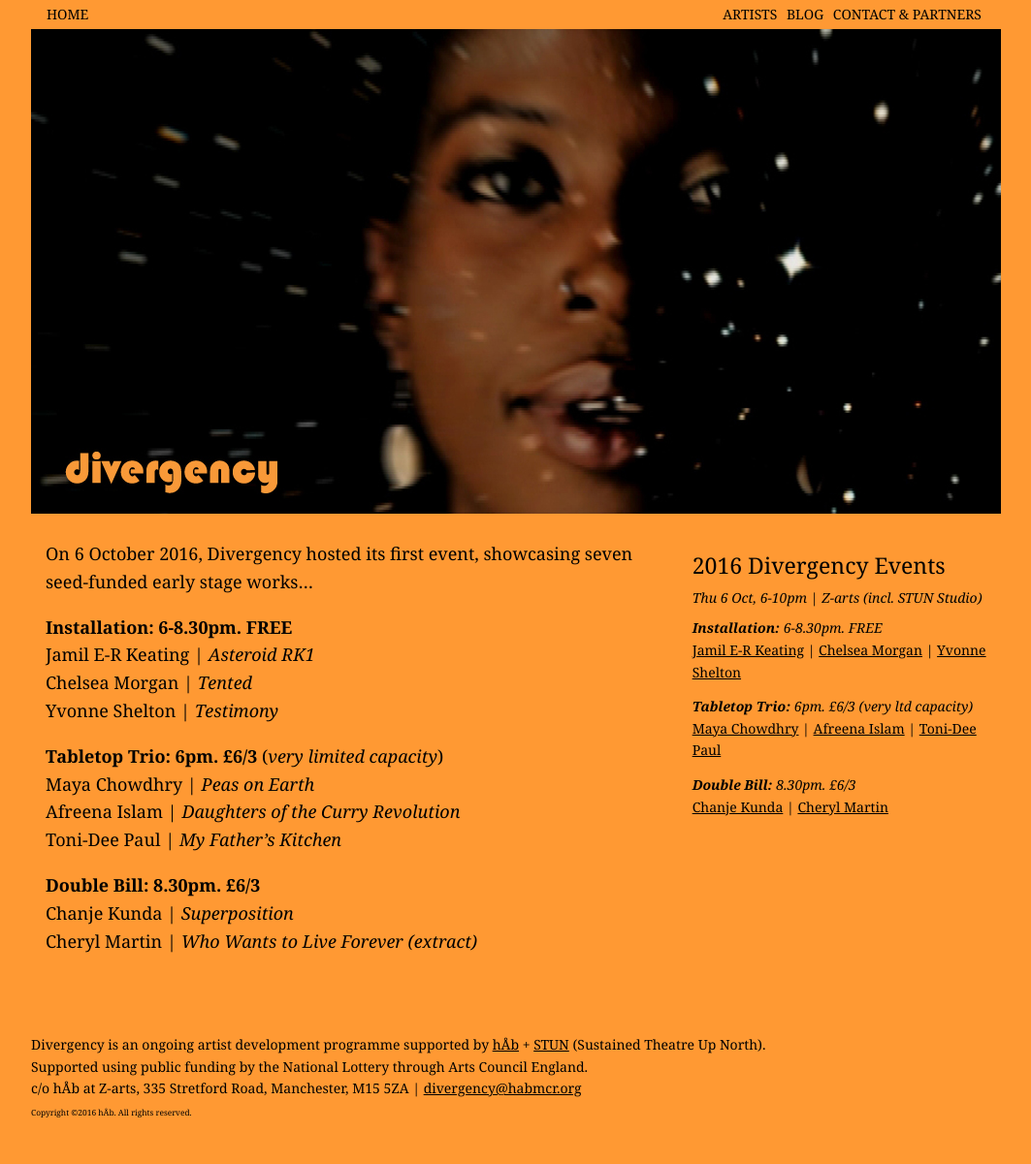
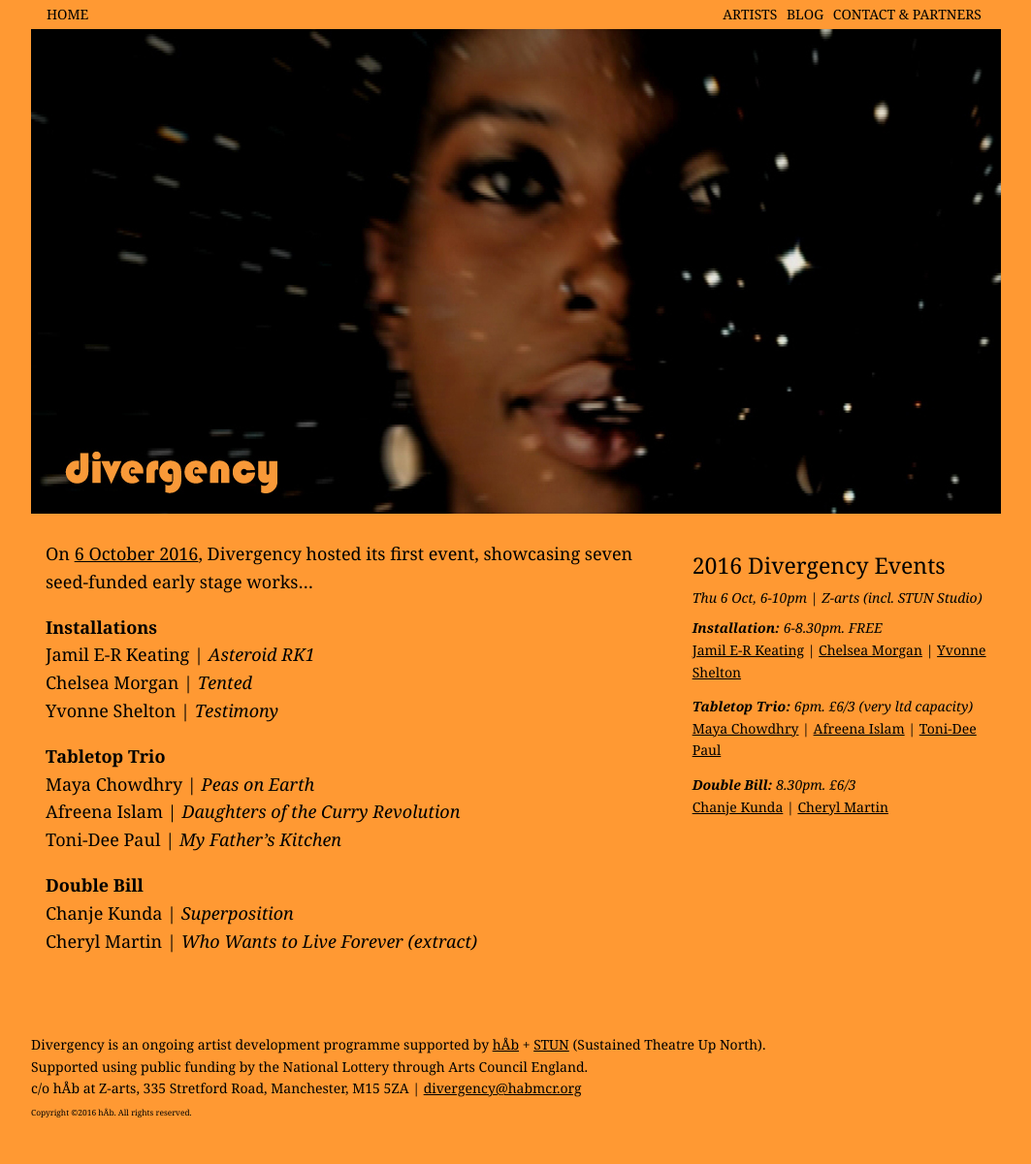
Before and after one commit to divergencymcr/divergencymcr.github.io, a Jekyll site: the page built from current/2016/index.md, in a window 1280 px wide. Shown: the whole page at 97% size, without its empty margins (108-1171 px from the left). Built offline with Jekyll 4.4.1, drawn with Linux system fonts in a browser that asks for light colours.

Commit message:
Update index.md

```diff
--- a/current/2016/index.md
+++ b/current/2016/index.md
@@ -7,18 +7,18 @@ is_index: true
 season: "2016 events"
 
 ---
-On 6 October 2016, Divergency hosted its first event, showcasing seven seed-funded early stage works…
+On [6 October 2016](/current/2016/6oct), Divergency hosted its first event, showcasing seven seed-funded early stage works…
 
-**Installation: 6-8.30pm. FREE**
+**Installations**
 Jamil E-R Keating | *Asteroid RK1*
 Chelsea Morgan | *Tented*
 Yvonne Shelton | *Testimony*
 
-**Tabletop Trio: 6pm. £6/3** (*very limited capacity*)
+**Tabletop Trio**
 Maya Chowdhry | *Peas on Earth*
 Afreena Islam | *Daughters of the Curry Revolution*
 Toni-Dee Paul | *My Father's Kitchen*
 
-**Double Bill: 8.30pm. £6/3**
+**Double Bill**
 Chanje Kunda | *Superposition*
 Cheryl Martin | *Who Wants to Live Forever (extract)*
```
